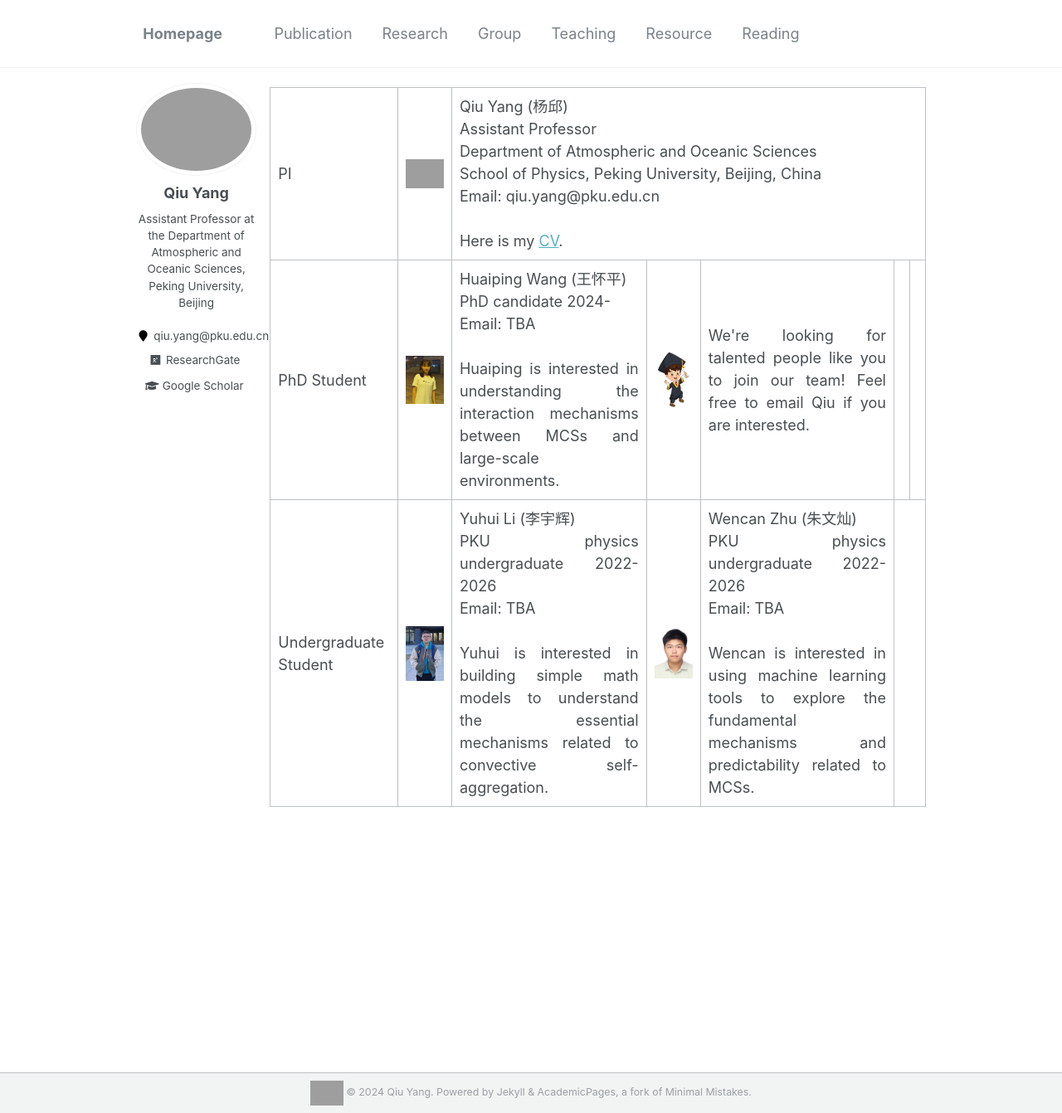
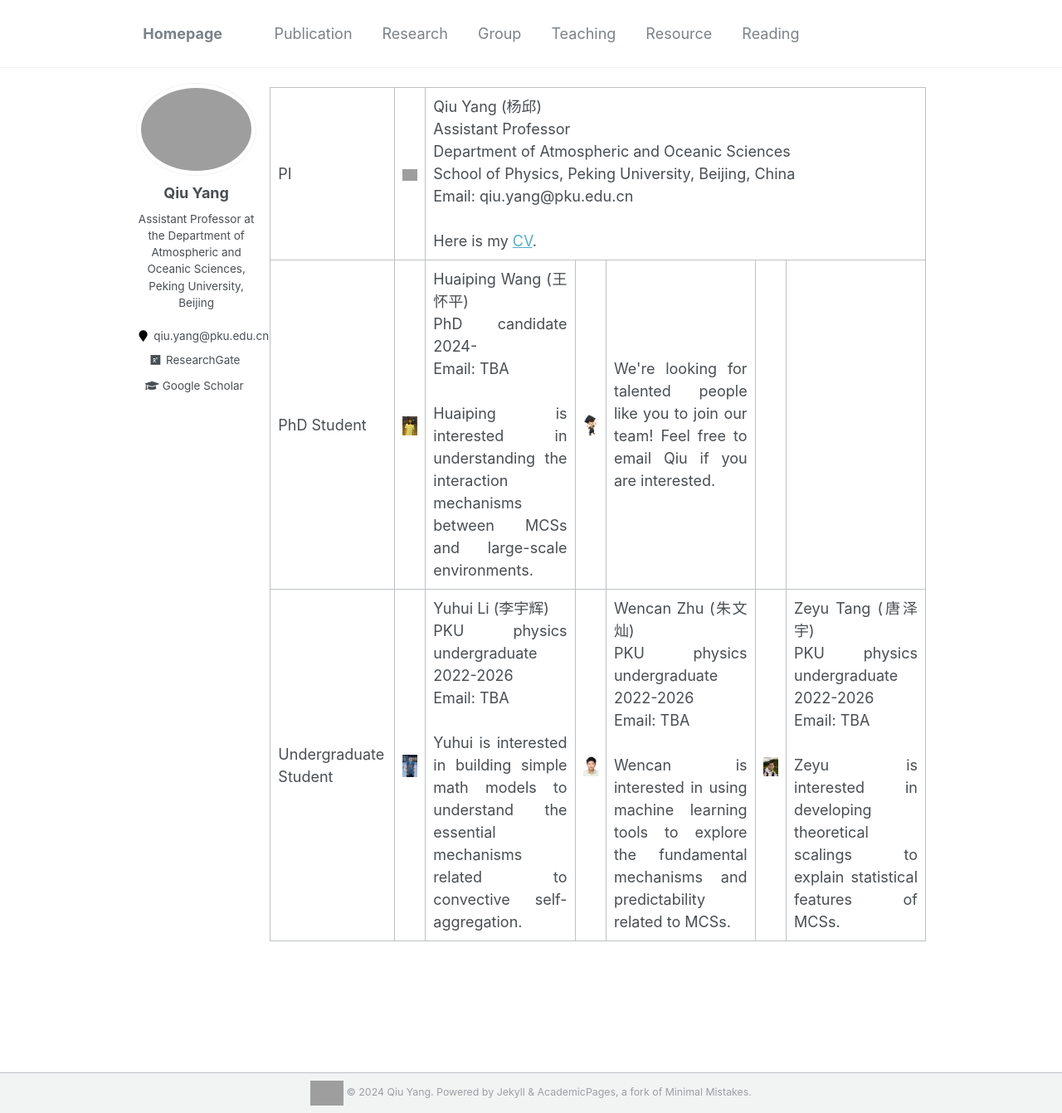
Before and after one commit to qiuyang50/qiuyang50.github.io, a Jekyll site: the page built from _pages/group.md, in a window 1280 px wide and 1342 px high. Shown: the whole window at 83% size. Built offline with Jekyll 4.4.1, drawn with Linux system fonts in a browser that asks for light colours; grey boxes are pictures that could not be loaded.

Commit message:
Update group.md

```diff
--- a/_pages/group.md
+++ b/_pages/group.md
@@ -27,5 +27,7 @@ author_profile: true
     <td>Yuhui Li (李宇辉) <br>PKU physics undergraduate 2022-2026<br>Email: TBA <br><br>Yuhui is interested in building simple math models to understand the essential mechanisms related to convective self-aggregation.</td>
     <td><img src="/images/WencanZhu_2022Undergraduate.jpg" alt="drawing" width="500"/></td>
     <td>Wencan Zhu (朱文灿)<br>PKU physics undergraduate 2022-2026<br>Email: TBA <br><br>Wencan is interested in using machine learning tools to explore the fundamental mechanisms and predictability related to MCSs.</td>
+    <td><img src="/images/ZeyuTang_2022Undergraduate.jpg" alt="drawing" width="500"/></td>
+    <td>Zeyu Tang (唐泽宇)<br>PKU physics undergraduate 2022-2026<br>Email: TBA <br><br>Zeyu is interested in developing theoretical scalings to explain statistical features of MCSs.</td>
   </tr>
 </table>
```
